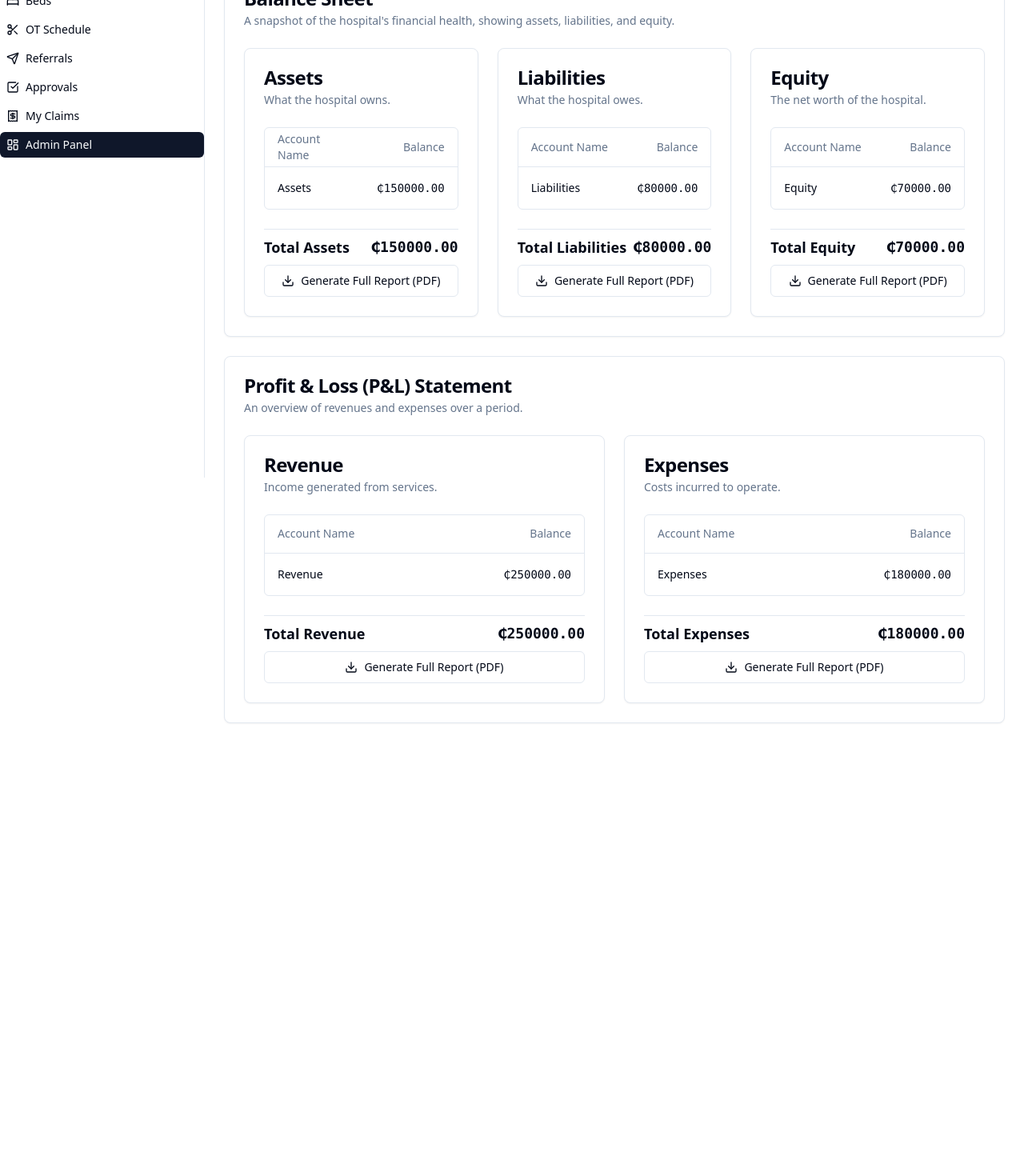
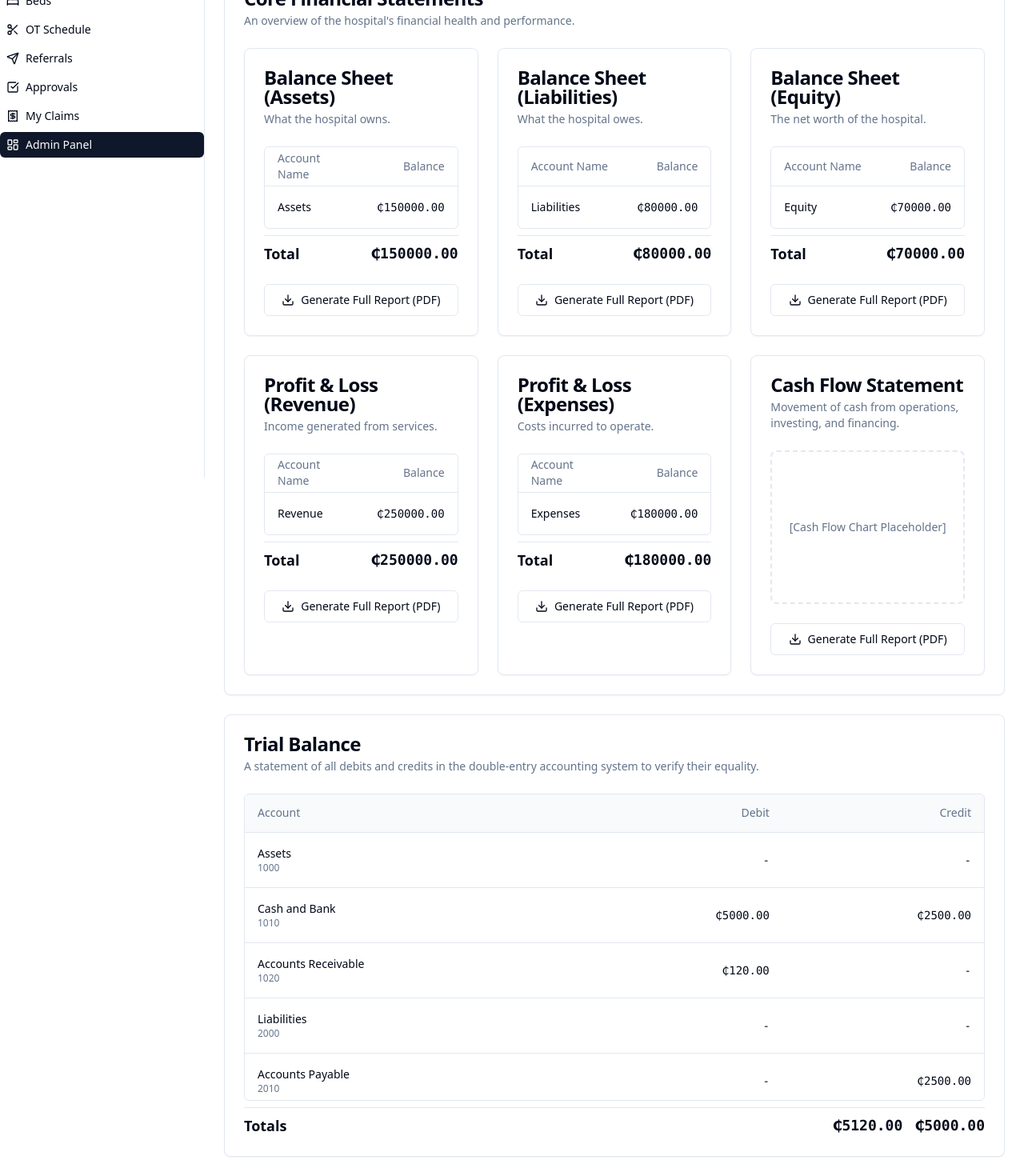
Before and after one commit to jgambrah/GAM_Med, a Next.js app: page /dashboard/admin/reports in a window 1280 px wide. Shown: the part 203-1673 px from the top of the page at 80% size. Before the commit the page ends 1131 px from the top, so only its background shows below. Built offline with nearby package versions, Linux system fonts and the light colour scheme.

Commit message:
ADD CASH FLOW STATEMENT AND TRIAL BALANCE TO THE FINANCIAL REPORTS

```diff
--- a/src/app/dashboard/admin/reports/page.tsx
+++ b/src/app/dashboard/admin/reports/page.tsx
@@ -12,8 +12,8 @@ import {
 } from '@/components/ui/card';
 import { Button } from '@/components/ui/button';
 import { Download } from 'lucide-react';
-import { mockLedgerAccounts } from '@/lib/data';
-import { LedgerAccount } from '@/lib/types';
+import { mockLedgerAccounts, mockLedgerEntries } from '@/lib/data';
+import { LedgerAccount, LedgerEntry } from '@/lib/types';
 import {
   Table,
   TableBody,
@@ -25,9 +25,7 @@ import {
 
 const formatCurrency = (amount: number) => `₵${amount.toFixed(2)}`;
 
-function ReportSection({ title, description, accounts }: { title: string, description: string, accounts: LedgerAccount[] }) {
-    const total = accounts.reduce((sum, acc) => sum + acc.balance, 0);
-
+function ReportSection({ title, description, children }: { title: string, description: string, children: React.ReactNode }) {
     return (
         <Card>
             <CardHeader>
@@ -35,6 +33,22 @@ function ReportSection({ title, description, accounts }: { title: string, descri
                 <CardDescription>{description}</CardDescription>
             </CardHeader>
             <CardContent>
+                {children}
+            </CardContent>
+            <CardFooter>
+                <Button variant="outline" className="w-full">
+                    <Download className="h-4 w-4 mr-2" />
+                    Generate Full Report (PDF)
+                </Button>
+            </CardFooter>
+        </Card>
+    );
+}
+
+function AccountBalanceTable({ accounts }: { accounts: LedgerAccount[] }) {
+    const total = accounts.reduce((sum, acc) => sum + acc.balance, 0);
+    return (
+        <div className="space-y-2">
             <div className="rounded-md border">
                 <Table>
                     <TableHeader>
@@ -53,20 +67,80 @@ function ReportSection({ title, description, accounts }: { title: string, descri
                     </TableBody>
                 </Table>
             </div>
-            </CardContent>
-            <CardFooter className="flex-col items-end space-y-2">
              <div className="flex w-full justify-between font-bold text-lg border-t pt-2">
-                    <span>Total {title}</span>
+                <span>Total</span>
                 <span className="font-mono">{formatCurrency(total)}</span>
             </div>
-                <Button variant="outline" className="w-full">
-                    <Download className="h-4 w-4 mr-2" />
-                    Generate Full Report (PDF)
-                </Button>
-            </CardFooter>
-        </Card>
+        </div>
     );
 }
+
+function TrialBalanceTable() {
+    const trialBalanceData = React.useMemo(() => {
+        const balances = new Map<string, { debit: number; credit: number }>();
+
+        mockLedgerAccounts.forEach(acc => {
+            balances.set(acc.accountId, { debit: 0, credit: 0 });
+        });
+
+        mockLedgerEntries.forEach(entry => {
+            const accBalance = balances.get(entry.accountId);
+            if (accBalance) {
+                if (entry.debit) accBalance.debit += entry.debit;
+                if (entry.credit) accBalance.credit += entry.credit;
+            }
+        });
+
+        return Array.from(balances.entries()).map(([accountId, {debit, credit}]) => {
+            const account = mockLedgerAccounts.find(acc => acc.accountId === accountId)!;
+            return {
+                ...account,
+                debit,
+                credit
+            };
+        }).sort((a,b) => a.accountCode.localeCompare(b.accountCode));
+
+    }, []);
+
+    const totalDebit = trialBalanceData.reduce((sum, item) => sum + item.debit, 0);
+    const totalCredit = trialBalanceData.reduce((sum, item) => sum + item.credit, 0);
+
+    return (
+         <div className="space-y-2">
+            <div className="rounded-md border max-h-96 overflow-y-auto">
+                <Table>
+                    <TableHeader className="sticky top-0 bg-muted/50">
+                        <TableRow>
+                            <TableHead>Account</TableHead>
+                            <TableHead className="text-right">Debit</TableHead>
+                            <TableHead className="text-right">Credit</TableHead>
+                        </TableRow>
+                    </TableHeader>
+                    <TableBody>
+                        {trialBalanceData.map(item => (
+                            <TableRow key={item.accountId}>
+                                <TableCell>
+                                    <div className="font-medium">{item.accountName}</div>
+                                    <div className="text-xs text-muted-foreground">{item.accountCode}</div>
+                                </TableCell>
+                                <TableCell className="text-right font-mono">{item.debit > 0 ? formatCurrency(item.debit) : '-'}</TableCell>
+                                <TableCell className="text-right font-mono">{item.credit > 0 ? formatCurrency(item.credit) : '-'}</TableCell>
+                            </TableRow>
+                        ))}
+                    </TableBody>
+                </Table>
+            </div>
+             <div className="flex w-full justify-between font-bold text-lg border-t pt-2">
+                <span>Totals</span>
+                <div className="flex gap-4">
+                    <span className="font-mono">{formatCurrency(totalDebit)}</span>
+                    <span className="font-mono">{formatCurrency(totalCredit)}</span>
+                </div>
+            </div>
+        </div>
+    );
+}
+
 
 export default function FinancialReportsPage() {
   const assets = mockLedgerAccounts.filter(a => a.accountType === 'Asset' && !a.isSubLedger);
@@ -86,24 +160,40 @@ export default function FinancialReportsPage() {
 
       <Card>
         <CardHeader>
-          <CardTitle>Balance Sheet</CardTitle>
-          <CardDescription>A snapshot of the hospital's financial health, showing assets, liabilities, and equity.</CardDescription>
+          <CardTitle>Core Financial Statements</CardTitle>
+          <CardDescription>An overview of the hospital's financial health and performance.</CardDescription>
         </CardHeader>
         <CardContent className="grid gap-6 md:grid-cols-2 lg:grid-cols-3">
-          <ReportSection title="Assets" description="What the hospital owns." accounts={assets} />
-          <ReportSection title="Liabilities" description="What the hospital owes." accounts={liabilities} />
-          <ReportSection title="Equity" description="The net worth of the hospital." accounts={equity} />
+          <ReportSection title="Balance Sheet (Assets)" description="What the hospital owns.">
+            <AccountBalanceTable accounts={assets} />
+          </ReportSection>
+           <ReportSection title="Balance Sheet (Liabilities)" description="What the hospital owes.">
+            <AccountBalanceTable accounts={liabilities} />
+          </ReportSection>
+           <ReportSection title="Balance Sheet (Equity)" description="The net worth of the hospital.">
+            <AccountBalanceTable accounts={equity} />
+          </ReportSection>
+          <ReportSection title="Profit & Loss (Revenue)" description="Income generated from services.">
+             <AccountBalanceTable accounts={revenue} />
+          </ReportSection>
+           <ReportSection title="Profit & Loss (Expenses)" description="Costs incurred to operate.">
+            <AccountBalanceTable accounts={expenses} />
+          </ReportSection>
+           <ReportSection title="Cash Flow Statement" description="Movement of cash from operations, investing, and financing.">
+              <div className="flex items-center justify-center h-48 border-2 border-dashed rounded-lg">
+                <p className="text-sm text-muted-foreground">[Cash Flow Chart Placeholder]</p>
+              </div>
+          </ReportSection>
         </CardContent>
       </Card>
 
       <Card>
         <CardHeader>
-          <CardTitle>Profit & Loss (P&L) Statement</CardTitle>
-          <CardDescription>An overview of revenues and expenses over a period.</CardDescription>
+          <CardTitle>Trial Balance</CardTitle>
+          <CardDescription>A statement of all debits and credits in the double-entry accounting system to verify their equality.</CardDescription>
         </CardHeader>
-        <CardContent className="grid gap-6 md:grid-cols-2">
-           <ReportSection title="Revenue" description="Income generated from services." accounts={revenue} />
-           <ReportSection title="Expenses" description="Costs incurred to operate." accounts={expenses} />
+        <CardContent>
+           <TrialBalanceTable />
         </CardContent>
       </Card>
     </div>
```
Lines whose indentation alone changed are shown as unchanged.
